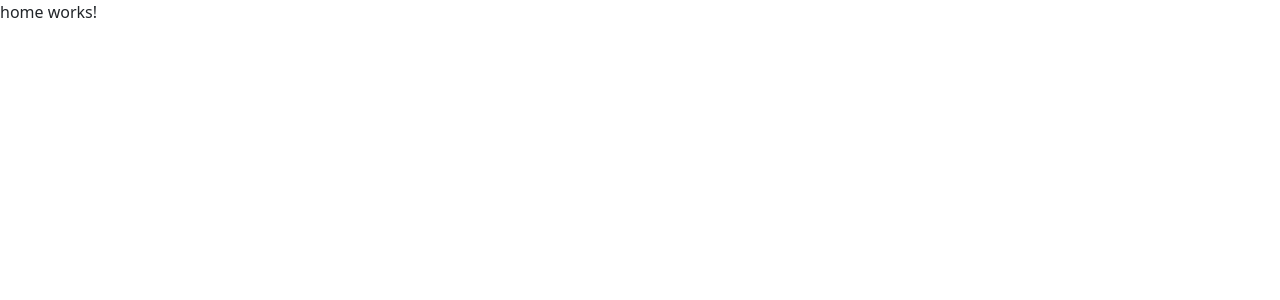
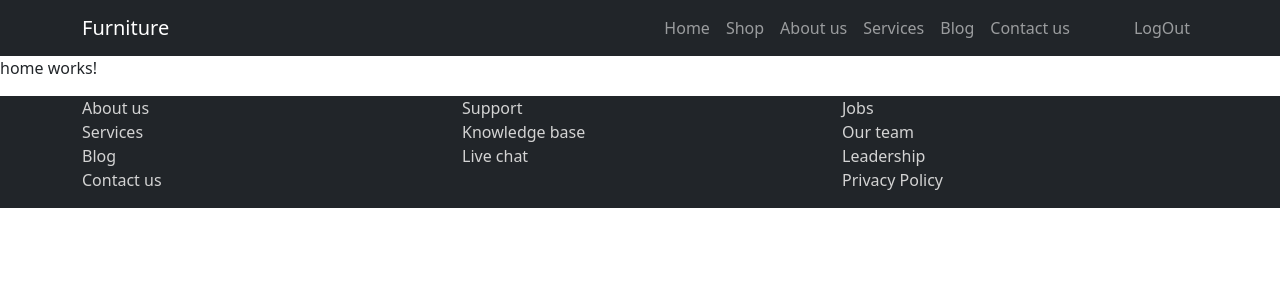
Before and after one commit to sabski03/E-Commerce-Project, an Angular app: page /home in a window 1280 px wide. Shown: the top 300 px of the page. Built offline with nearby package versions, Linux system fonts and the light colour scheme.

Commit message:
header&footer

```diff
--- a/src/app/app.module.ts
+++ b/src/app/app.module.ts
@@ -8,6 +8,8 @@ import { AppComponent } from './app.component';
 import { LoginComponent } from './login/login.component';
 import { RegisterComponent } from './register/register.component';
 import { HomeComponent } from './home/home.component';
+import { HeaderComponent } from './header/header.component';
+import { FooterComponent } from './footer/footer.component';
 
 
 const appRoute: Routes = [
@@ -22,7 +24,9 @@ const appRoute: Routes = [
     AppComponent,
     LoginComponent,
     RegisterComponent,
-    HomeComponent
+    HomeComponent,
+    HeaderComponent,
+    FooterComponent
   ],
   imports: [
     BrowserModule,
--- /dev/null
+++ b/src/app/footer/footer.component.css
@@ -0,0 +1,4 @@
+.footer-section a{
+    color: lightgray;
+    text-decoration: none;
+}
--- /dev/null
+++ b/src/app/footer/footer.component.html
@@ -0,0 +1,35 @@
+<footer class="footer-section bg-dark">
+    <div class="container">
+        <div class="row">
+            <div class="col-lg-12">
+                <div class="row">
+                    <div class="col-md-4">
+                        <ul class="list-unstyled">
+                            <li><a href="/home">About us</a></li>
+                            <li><a href="/home">Services</a></li>
+                            <li><a href="/home">Blog</a></li>
+                            <li><a href="/home">Contact us</a></li>
+                        </ul>
+                    </div>
+
+                    <div class="col-md-4">
+                        <ul class="list-unstyled">
+                            <li><a href="/home">Support</a></li>
+                            <li><a href="/home">Knowledge base</a></li>
+                            <li><a href="/home">Live chat</a></li>
+                        </ul>
+                    </div>
+
+                    <div class="col-md-4">
+                        <ul class="list-unstyled">
+                            <li><a href="/home">Jobs</a></li>
+                            <li><a href="/home">Our team</a></li>
+                            <li><a href="/home">Leadership</a></li>
+                            <li><a href="/home">Privacy Policy</a></li>
+                        </ul>
+                    </div>
+                </div>
+            </div>
+        </div>
+    </div>
+</footer>
--- /dev/null
+++ b/src/app/header/header.component.html
@@ -0,0 +1,19 @@
+<nav class="navbar navbar-expand-md navbar-dark bg-dark">
+    <div class="container">
+        <a class="navbar-brand" href="/home">Furniture</a>
+        <div class="navbar-collapse">
+            <ul class="navbar-nav ms-auto">
+                <li><a class="nav-link" href="/home">Home</a></li>
+                <li><a class="nav-link" href="/home">Shop</a></li>
+                <li><a class="nav-link" href="/home">About us</a></li>
+                <li><a class="nav-link" href="/home">Services</a></li>
+                <li><a class="nav-link" href="/home">Blog</a></li>
+                <li><a class="nav-link" href="/home">Contact us</a></li>
+            </ul>
+            <ul class="navbar-nav ms-5">
+                <li><a class="nav-link" href="/login">LogOut</a></li>
+            </ul>
+        </div>
+    </div>
+
+</nav>
--- a/src/app/home/home.component.html
+++ b/src/app/home/home.component.html
@@ -1 +1,5 @@
+<app-header></app-header>
+
 <p>home works!</p>
+
+<app-footer class=""></app-footer>
```
Also changed, not shown: src/app/footer/footer.component.ts (added, +10 -0 lines), src/app/header/header.component.ts (added, +10 -0 lines), src/app/header/header.component.css (added), 2 other files (tests, documents, lock files or other folders).
